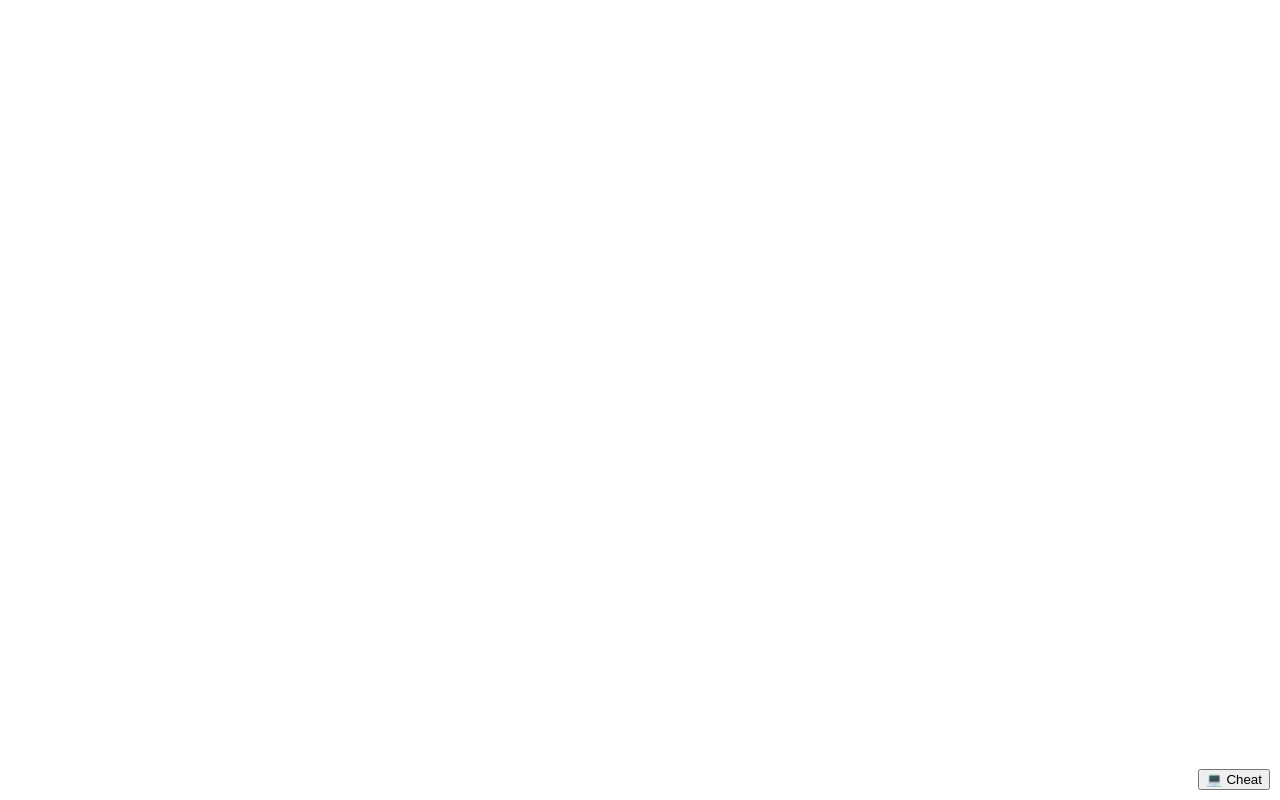
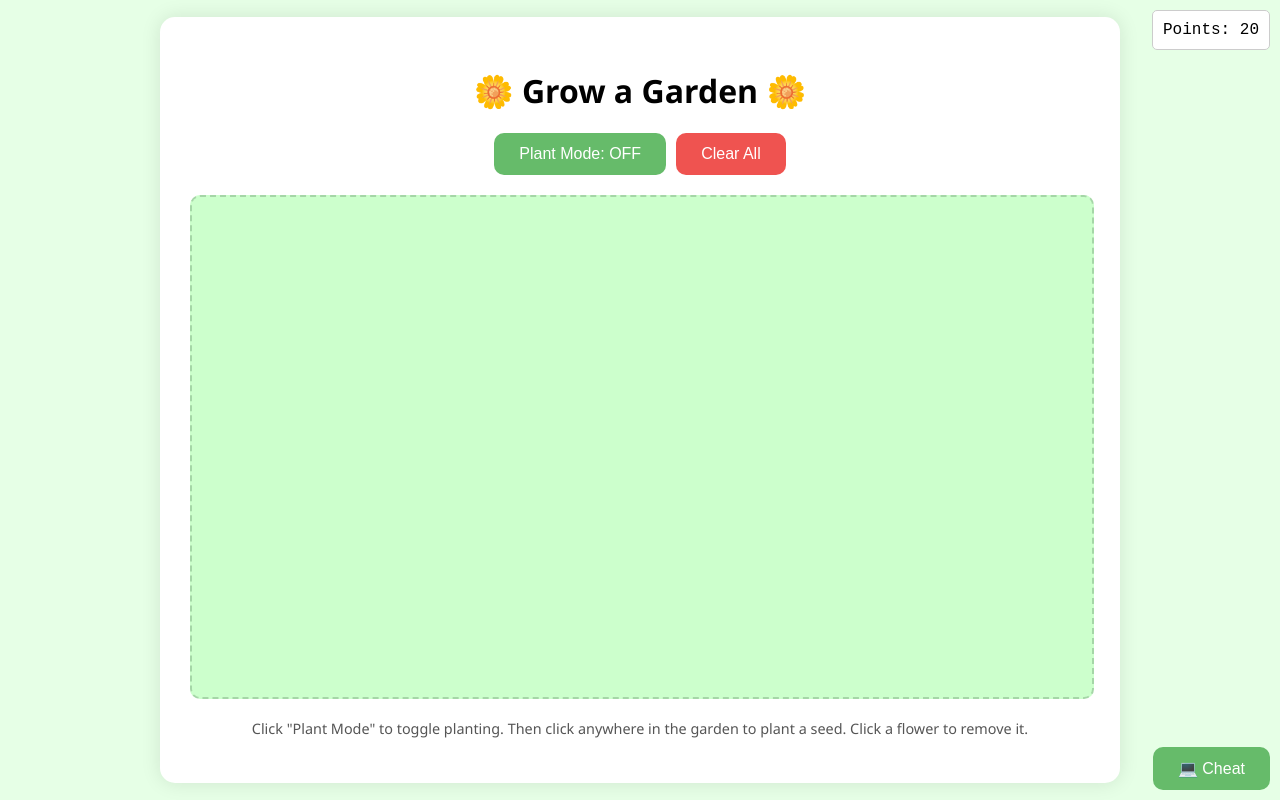
Before and after one commit to lucas-see/grow-a-garden, a plain HTML site: page index.html in a window 1280 px wide. Drawn offline with Linux system fonts and the light colour scheme.

Commit message:
Update index.html

```diff
--- a/index.html
+++ b/index.html
@@ -1,4 +1,27 @@
-<!-- Cheat Code UI -->
+<!DOCTYPE html>
+<html lang="en">
+<head>
+  <meta charset="UTF-8" />
+  <meta name="viewport" content="width=device-width, initial-scale=1.0"/>
+  <title>Grow a Garden</title>
+  <link rel="stylesheet" href="style.css" />
+</head>
+<body>
+  <div class="game-container">
+    <h1>🌼 Grow a Garden 🌼</h1>
+
+    <div class="button-group">
+      <button id="plantModeBtn">Plant Mode: OFF</button>
+      <button id="clearBtn">Clear All</button>
+    </div>
+
+    <div class="garden" id="garden"></div>
+
+    <p class="instructions">
+      Click "Plant Mode" to toggle planting. Then click anywhere in the garden to plant a seed. Click a flower to remove it.
+    </p>
+  </div>
+  <!-- Cheat Code UI -->
 <div id="cheatContainer" style="position: fixed; bottom: 10px; right: 10px;">
   <button id="cheatBtn">💻 Cheat</button>
   <input
@@ -8,3 +31,7 @@
     style="display: none; margin-left: 5px; padding: 5px;"
   />
 </div>
+
+  <script src="script.js"></script>
+</body>
+</html>
```
